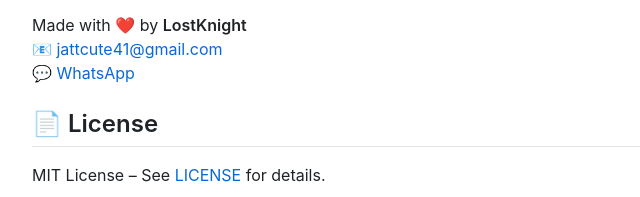
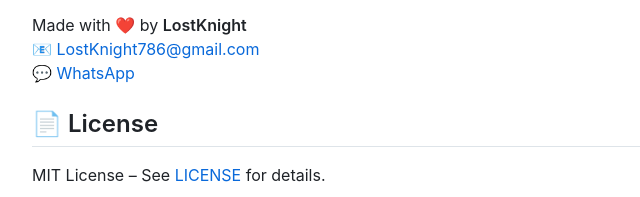
Before and after one commit to LostKnight-hz/VU-Lecture-Bypass-Skipper, a browser extension: page index.html in a window 1280 px wide. Shown: the part 2352-2549 px from the top of the page, 190-830 px from the left. Drawn offline with nearby package versions, Linux system fonts and the light colour scheme.

Commit message:
Update index.html

```diff
--- a/index.html
+++ b/index.html
@@ -97,7 +97,7 @@
           </div>
         <h2>💬 Contact & Credits</h2>
         <p>Made with ❤️ by <strong>LostKnight</strong><br>
-        📧 <a href="mailto:jattcute41@gmail.com">jattcute41@gmail.com</a><br>
+        📧 <a href="mailto:lostknight786@gmail.com">LostKnight786@gmail.com</a><br>
         💬 <a href="https://wa.me/923058599233">WhatsApp</a></p>
         <h2>📄 License</h2>
         <p>MIT License – See <a href="LICENSE">LICENSE</a> for details.</p>
```
